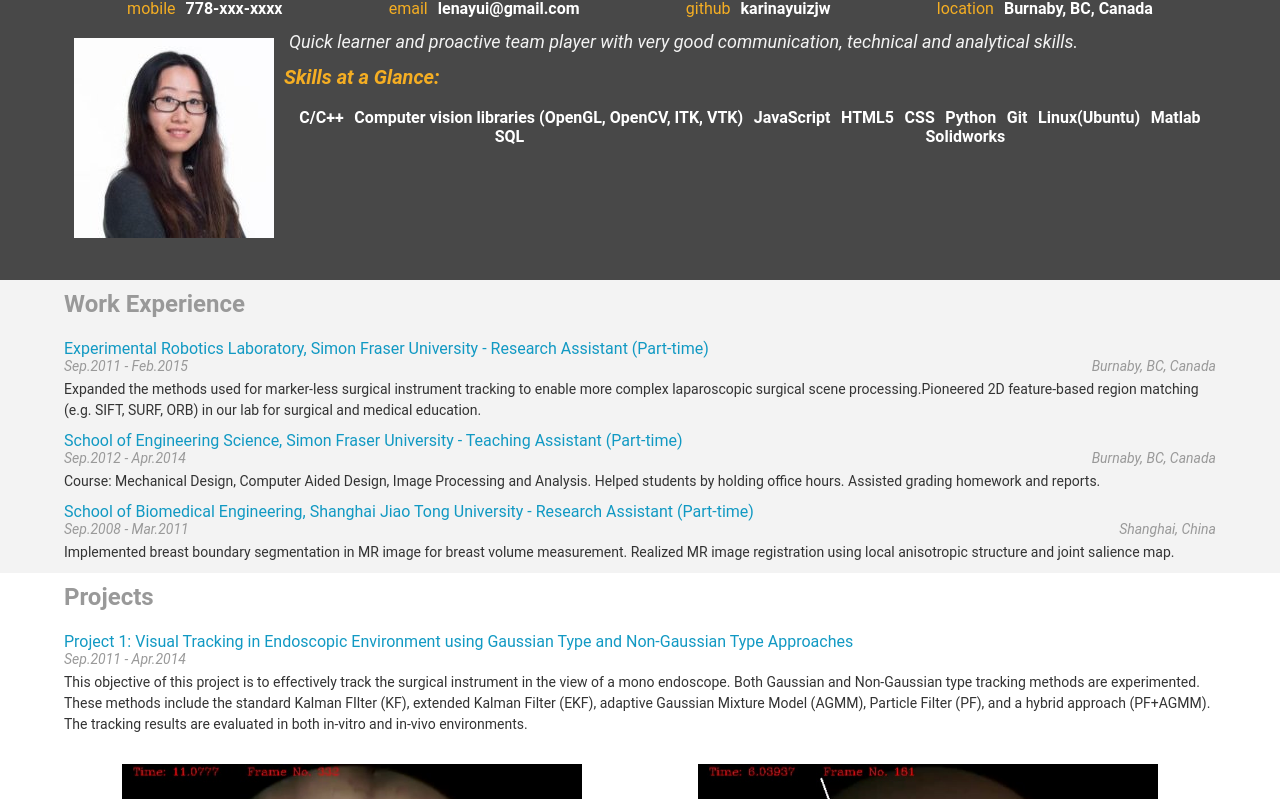
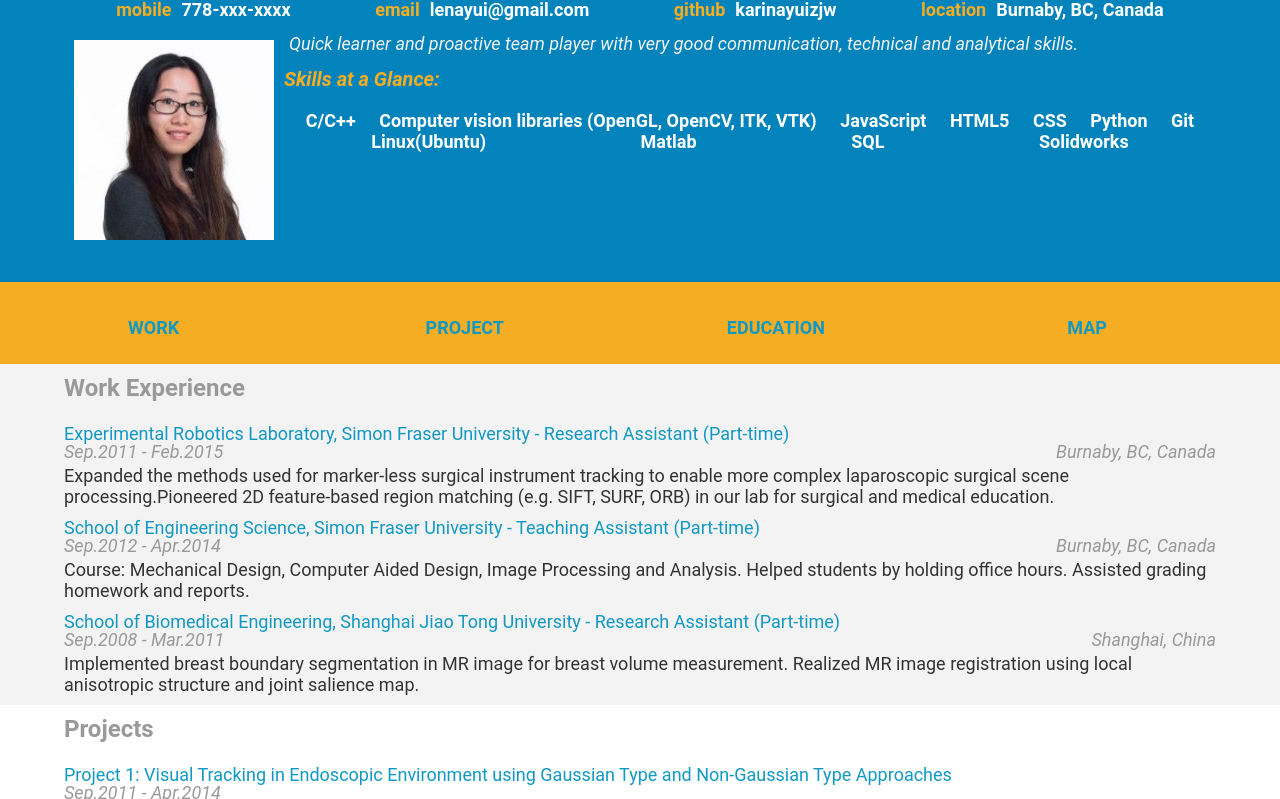
Before and after one commit to karinayuizjw/OnlineResume, a plain HTML site: page index.html in a window 1280 px wide. Shown: the part 93-892 px from the top of the page. Drawn offline with Linux system fonts and the light colour scheme; some packages are replaced by stand-ins of ours.

Commit message:
Add navigation menus linking to various section User-defined CSS and html

```diff
--- a/css/style.css
+++ b/css/style.css
@@ -2,6 +2,7 @@
   padding:0;
   margin:0;
   font-family: 'Roboto', sans-serif;
+  font-size: 16px;
 }
 
 .clearfix {
@@ -37,7 +38,7 @@ h3 {
 
 h4 {
   font-weight: bold;
-  font-size: 14px;
+  font-size: 18px;
   color: #4A4A4A;
   line-height: 17px;
 }
@@ -51,7 +52,7 @@ h2, h3, h4, h5 {
 
 .date-text {
   font-style: italic;
-  font-size: 14px;
+  font-size: 18px;
   color: #999999;
   line-height: 16px;
   float: left;
@@ -59,7 +60,7 @@ h2, h3, h4, h5 {
 
 .location-text {
   font-style: italic;
-  font-size: 14px;
+  font-size: 18px;
   color: #999999;
   line-height: 16px;
   float: right;
@@ -67,13 +68,14 @@ h2, h3, h4, h5 {
 }
 
 p {
-  font-size: 14px;
+  font-size: 18px;
   color: #333333;
   line-height: 21px;
 }
 
 a {
   color: #1199C3;
+  font-size: 18px;
   text-decoration: none;
   margin-top: 10px;
   display: block;
@@ -97,10 +99,13 @@ a {
 
 .orange-text {
   color: #F5AE23;
+  font-weight: bold;
+  font-size: 18px;
 }
 
 .white-text {
   font-weight: bold;
+  font-size: 18px;
   color: #FFFFFF;
 }
 
@@ -114,9 +119,13 @@ a {
   background-color: #4A4A4A;
 }
 
+.light-blue {
+  background-color: #0283BB;
+}
 /* TODO: Replace with image later */
 #header {
-  background-color: #484848;
+  /*background-color: #484848;*/
+  background-color: #0283BB;
 }
 
 .flex-box {
@@ -154,6 +163,37 @@ img {
 .proj-img {
   width: 40%;
   display: inline;
+}
+
+#role {
+  font-size: 20px;
+  font-weight: bold;
+  color: #FFFFFF;
+
+}
+
+/*navigation menu KZ*/
+.nav {
+  width: 100%;
+  margin-left: auto;
+  margin-right: auto;
+}
+
+.nav__list {
+  width: 100%;
+  padding: 0;
+  margin: 0;
+}
+
+.nav__item {
+  box-sizing: border-box;
+  font-weight: bold;
+  display: inline-block;
+  width: 24%;
+  text-align: center;
+  line-height: 24px;
+  padding: 24px;
+  text-transform: uppercase;
 }
 
 /* Bar chart stuff */
--- a/index.html
+++ b/index.html
@@ -61,6 +61,16 @@ need to load. You'll see a lot of <link>s to CSS files for styles and
     <div id="header" class="center-content clearfix">
       <ul id="topContacts" class='flex-box'></ul>
     </div>
+
+    <nav id="drawer" class="nav orange">
+      <ul class="nav__list">
+        <li class="nav__item"><a href="#workExperience">Work</a></li>
+        <li class="nav__item"><a href="#projects">Project</a></li>
+        <li class="nav__item"><a href="#education">Education</a></li>
+        <li class="nav__item"><a href="#mapDiv">Map</a></li>
+      </ul>
+    </nav>
+
     <div style='clear: both;'></div>
     <div id="workExperience" class='gray'>
       <h2>Work Experience</h2>
@@ -74,7 +84,7 @@ need to load. You'll see a lot of <link>s to CSS files for styles and
     <div id="mapDiv">
       <h2>Where I've Lived and Worked</h2>
     </div>
-    <div id="letsConnect" class='dark-gray'>
+    <div id="letsConnect" class='light-blue'>
       <h2 class='orange center-text'>Let's Connect</h2>
         <ul id="footerContacts" class="flex-box">
       </ul>
--- a/js/helper.js
+++ b/js/helper.js
@@ -13,7 +13,7 @@ These are HTML strings. As part of the course, you'll be using JavaScript functi
 replace the %data% placeholder text you see in them.
 */
 var HTMLheaderName = '<h1 id="name">%data%</h1>';
-var HTMLheaderRole = '<span>%data%</span><hr/>';
+var HTMLheaderRole = '<span id="role">%data%</span><hr/>';
 
 var HTMLcontactGeneric = '<li class="flex-item"><span class="orange-text">%contact%</span><span class="white-text">%data%</span></li>';
 var HTMLmobile = '<li class="flex-item"><span class="orange-text">mobile</span><span class="white-text">%data%</span></li>';
--- a/js/resumeBuilder.js
+++ b/js/resumeBuilder.js
@@ -109,7 +109,7 @@ var projects = {
 			]
 		},
 		{
-			// project_4
+			// project_3
 			'title': 'Project 3: Preliminary Studies of Region-based AR Implementation',
 			'dates': 'Jan.2014 - Feb.2015',
 			'description': 'A basic region-based AR system is set up on a desk-top platform, offline. This system consists of user-defined region matching and 3D virtual object rendering. The matching model is based on the feature-based region methods (SIFT, SURF and ORB). OpenGL is responsible for the 3D virtual object rendering. When the view changes, the AR effect can be updated accordingly.',
```
